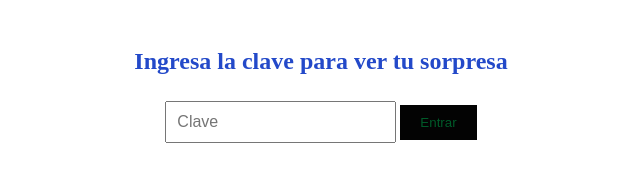
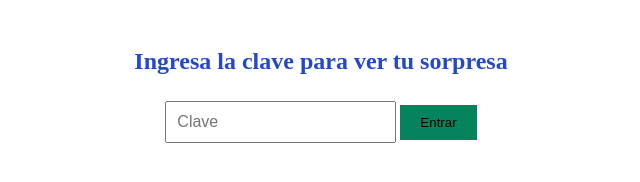
Before and after one commit to yscaicedourazan-creator/Vida, a plain HTML site: page index.html in a window 1280 px wide. Shown: the whole page, without its empty margins (319-959 px from the left). Drawn offline with Linux system fonts and the light colour scheme.

Commit message:
Corrigiendo boton

```diff
--- a/style.css
+++ b/style.css
@@ -1,6 +1,6 @@
 body {
   background-color: #ffffff;
-  color: #2349c9; /* escarlata */
+  color: #2349c9;
   font-family: 'Playfair Display', serif;
   text-align: center;
   padding: 20px;
@@ -12,8 +12,8 @@ body {
 }
 
 button {
-  background-color: #030303;
-  color: rgb(0, 90, 41);
+  background-color: #04835d;
+  color: rgb(0, 0, 0);
   border: none;
   padding: 10px 20px;
   margin-top: 10px;
```
